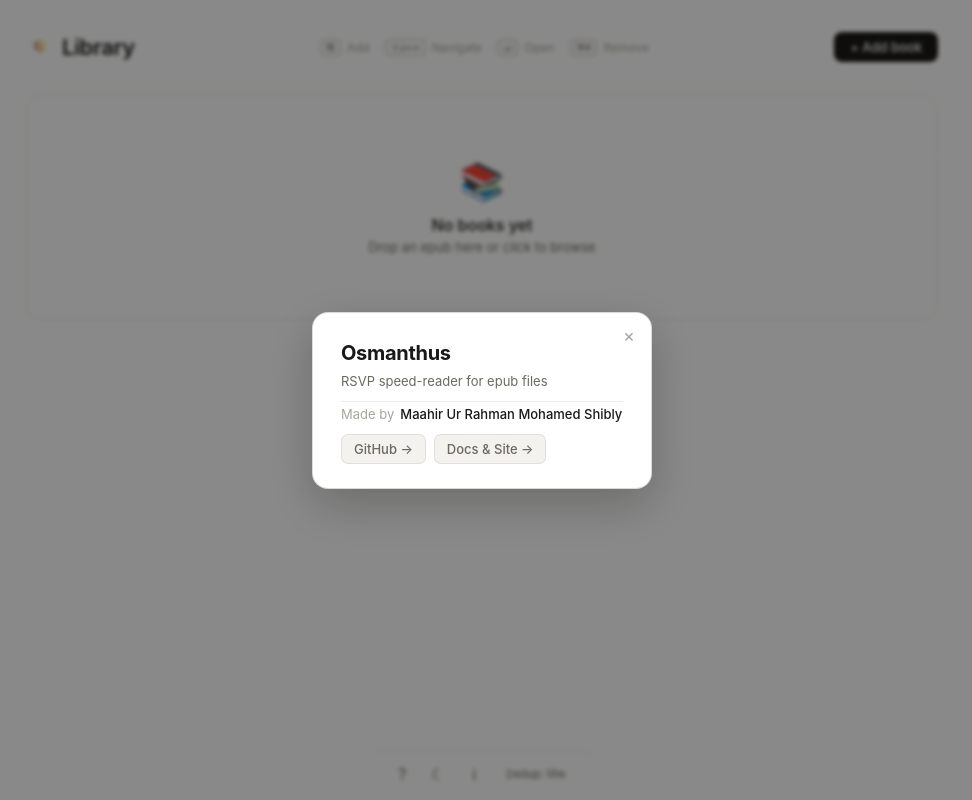
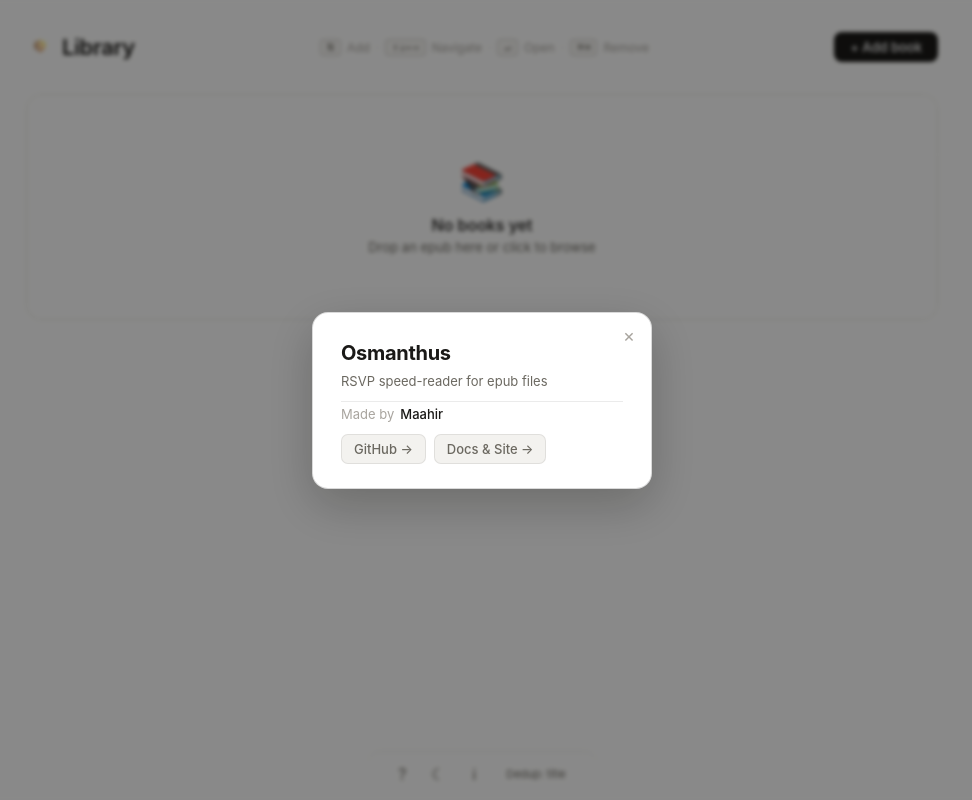
Before and after one commit to msmur/osmanthus, a React (Vite) app: page / in a window 1280 px wide. Both pictures are taken after a click on the button "About (I)". Shown: the whole page, without its empty margins (158-1130 px from the left). Built offline with nearby package versions, Linux system fonts and the light colour scheme.

Commit message:
feat: improve github pages index

```diff
--- a/src/App.tsx
+++ b/src/App.tsx
@@ -241,7 +241,7 @@
             <p className="about-tagline">RSVP speed-reader for epub files</p>
             <div className="about-author">
               <span className="about-author-label">Made by</span>
-              <span className="about-author-name">Maahir Ur Rahman Mohamed Shibly</span>
+              <span className="about-author-name">Maahir</span>
             </div>
             <div className="about-links">
               <button className="about-link" onClick={() => openExternal('https://github.com/msmur/osmanthus')}>
```
Also changed, not shown: 3 other files (tests, documents, lock files or other folders).
